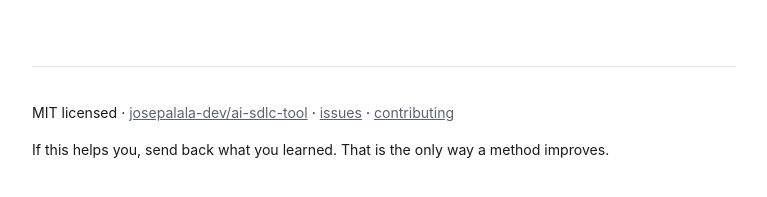
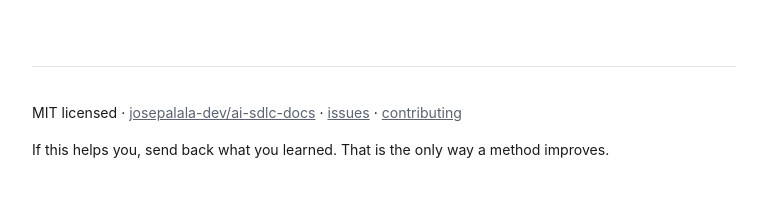
Before and after one commit to josepalala-dev/ai-tool-docs, a Jekyll site: the page built from index.md, in a window 1280 px wide and 900 px high, scrolled down 3212 px. Shown: the part 623-820 px from the top of the window, without its empty margins (256-1023 px from the left). Built offline with Jekyll 4.4.1, drawn with Linux system fonts in a browser that asks for light colours; part of the change alters nothing that is shown.

Commit message:
chore(site): configure this repo as the published docs submodule

```diff
--- a/_config.yml
+++ b/_config.yml
@@ -1,10 +1,14 @@
-# GitHub Pages serves this folder. No theme gem, no build step, no npm: push markdown and
-# the site updates itself, which is the whole requirement — the docs are the site.
+# GitHub Pages serves this repository root. No theme gem, no build step, no npm: push
+# markdown and the site updates itself — the docs are the site.
+#
+# This repo is consumed as the `docs/` submodule of josepalala-dev/ai-sdlc-tool, which is
+# private. Publishing the submodule rather than the parent is what lets the documentation and
+# the task matrix be public while the code stays private.
 title: ai-sdlc-tool
 description: A cheap, stack-agnostic software lifecycle for working with coding agents. Documents, not vibes.
 url: https://josepalala-dev.github.io
-baseurl: /ai-sdlc-tool
-repository: josepalala-dev/ai-sdlc-tool
+baseurl: /ai-sdlc-docs
+repository: josepalala-dev/ai-sdlc-docs
 github_repo: https://github.com/josepalala-dev/ai-sdlc-tool
 
 # Every page gets the layout without needing front matter, so the dogfooded docs under
```
Also changed, not shown: README.md (added), 1 other file.
